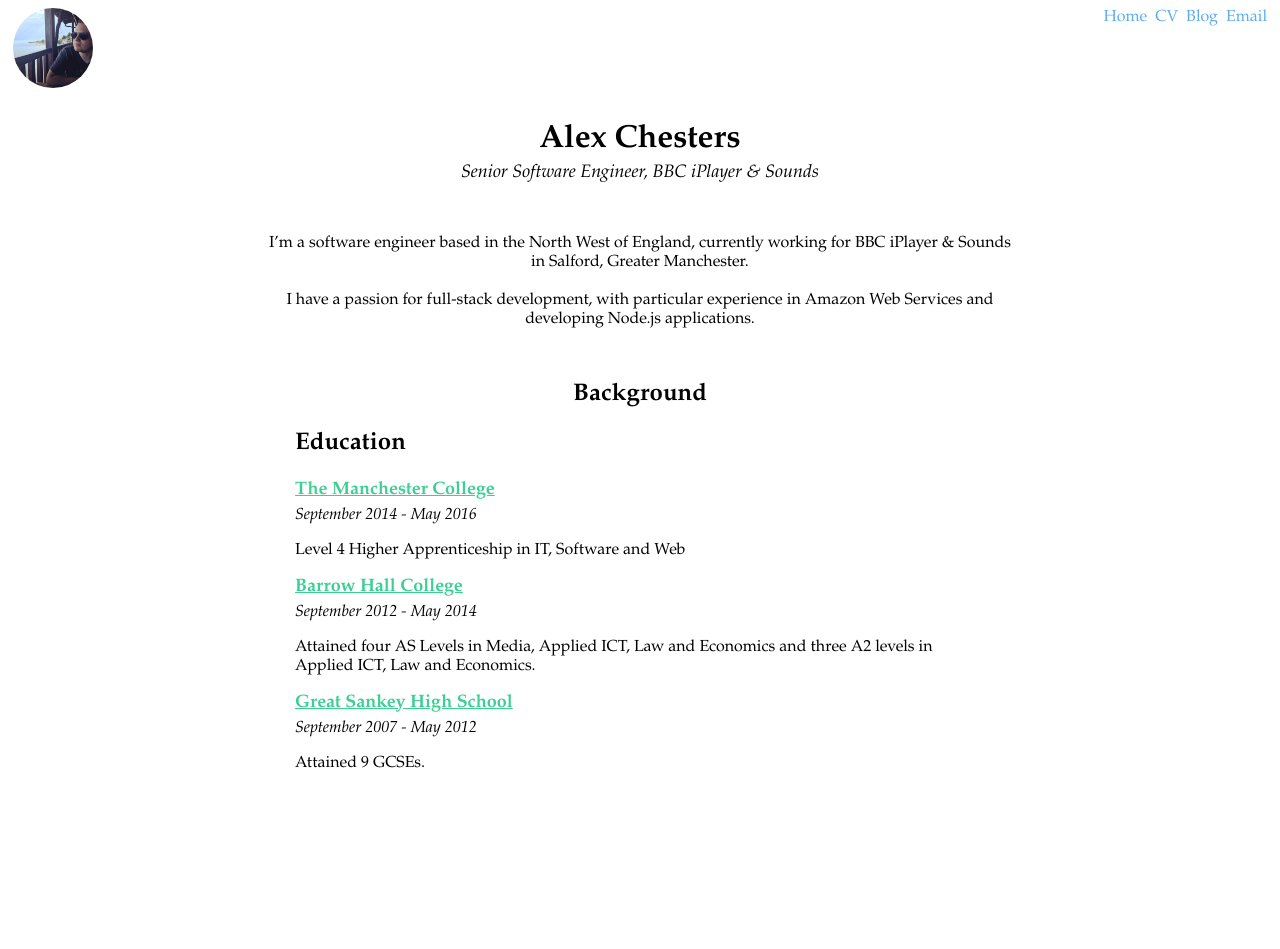
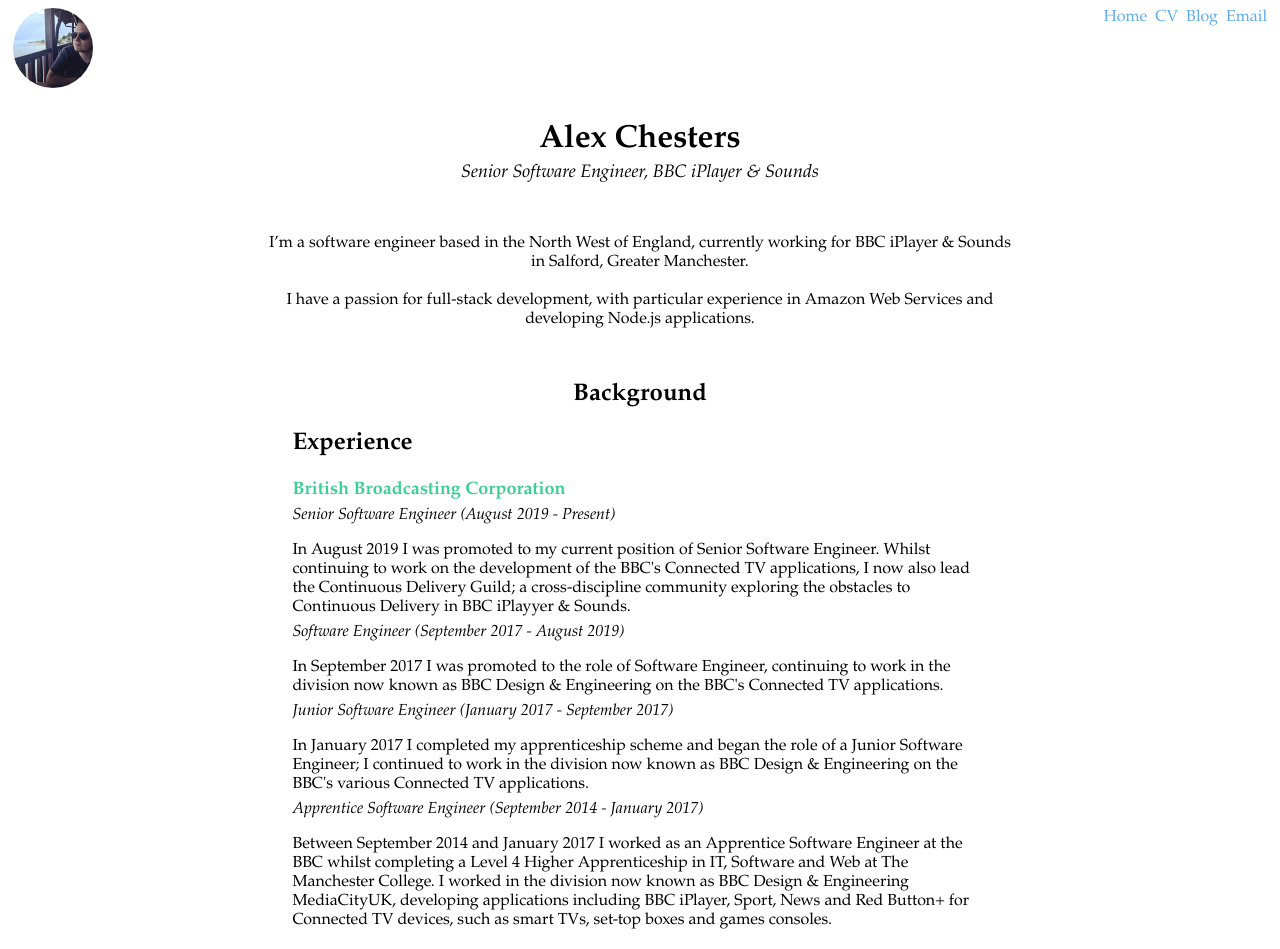
Before and after one commit to AlexChesters/cheste.rs, a React app in the folder static/: page / in a window 1280 px wide. Shown: the top 949 px of the page. Before the commit the page ends 808 px from the top, so only its background shows below. Built offline with nearby package versions, Linux system fonts and the light colour scheme.

Commit message:
add background

```diff
--- a/static/src/routes/home/index.jsx
+++ b/static/src/routes/home/index.jsx
@@ -9,7 +9,9 @@
     <PageSkeleton>
       <section className='introduction'>
         <h1 className='title'>Alex Chesters</h1>
-        <p className='subtitle italic'>Senior Software Engineer, BBC iPlayer &amp; Sounds</p>
+        <p className='subtitle italic'>
+          Senior Software Engineer, BBC iPlayer &amp; Sounds
+        </p>
       </section>
       <section className='blurb'>
         <p>
@@ -26,21 +28,83 @@
       <section class='cv'>
         <h1 className='cv__title'>Background</h1>
 
+        <h2>Experience</h2>
+        <ol className='cv__list'>
+          <li className='cv__list-item'>
+            <h1 className='cv__list-item--title'>
+              British Broadcasting Corporation
+            </h1>
+            <p className='cv__list-item--subtitle italic'>
+              Senior Software Engineer (August 2019 - Present)
+            </p>
+            <p className='cv__list-item--description'>
+              In August 2019 I was promoted to my current position of Senior
+              Software Engineer. Whilst continuing to work on the development of
+              the BBC's Connected TV applications, I now also lead the
+              Continuous Delivery Guild; a cross-discipline community exploring
+              the obstacles to Continuous Delivery in BBC iPlayyer &amp; Sounds.
+            </p>
+
+            <p className='cv__list-item--subtitle italic'>
+              Software Engineer (September 2017 - August 2019)
+            </p>
+            <p className='cv__list-item--description'>
+              In September 2017 I was promoted to the role of Software Engineer,
+              continuing to work in the division now known as BBC Design &amp;
+              Engineering on the BBC's Connected TV applications.
+            </p>
+
+            <p className='cv__list-item--subtitle italic'>
+              Junior Software Engineer (January 2017 - September 2017)
+            </p>
+            <p className='cv__list-item--description'>
+              In January 2017 I completed my apprenticeship scheme and began the
+              role of a Junior Software Engineer; I continued to work in the
+              division now known as BBC Design &amp; Engineering on the BBC's
+              various Connected TV applications.
+            </p>
+
+            <p className='cv__list-item--subtitle italic'>
+              Apprentice Software Engineer (September 2014 - January 2017)
+            </p>
+            <p className='cv__list-item--description'>
+              Between September 2014 and January 2017 I worked as an Apprentice
+              Software Engineer at the BBC whilst completing a Level 4 Higher
+              Apprenticeship in IT, Software and Web at The Manchester College.
+              I worked in the division now known as BBC Design &amp; Engineering
+              MediaCityUK, developing applications including BBC iPlayer, Sport,
+              News and Red Button+ for Connected TV devices, such as smart TVs,
+              set-top boxes and games consoles.
+            </p>
+          </li>
+        </ol>
+
         <h2>Education</h2>
         <ol className='cv__list'>
           <li className='cv__list-item'>
             <h1 className='cv__list-item--title'>The Manchester College</h1>
-            <p className='cv__list-item--subtitle italic'>September 2014 - May 2016</p>
-            <p className='cv__list-item--description'>Level 4 Higher Apprenticeship in IT, Software and Web</p>
+            <p className='cv__list-item--subtitle italic'>
+              September 2014 - May 2016
+            </p>
+            <p className='cv__list-item--description'>
+              Level 4 Higher Apprenticeship in IT, Software and Web
+            </p>
           </li>
           <li className='cv__list-item'>
             <h1 className='cv__list-item--title'>Barrow Hall College</h1>
-            <p className='cv__list-item--subtitle italic'>September 2012 - May 2014</p>
-            <p className='cv__list-item--description'>Attained four AS Levels in Media, Applied ICT, Law and Economics and three A2 levels in Applied ICT, Law and Economics.</p>
+            <p className='cv__list-item--subtitle italic'>
+              September 2012 - May 2014
+            </p>
+            <p className='cv__list-item--description'>
+              Attained four AS Levels in Media, Applied ICT, Law and Economics
+              and three A2 levels in Applied ICT, Law and Economics.
+            </p>
           </li>
           <li className='cv__list-item'>
             <h1 className='cv__list-item--title'>Great Sankey High School</h1>
-            <p className='cv__list-item--subtitle italic'>September 2007 - May 2012</p>
+            <p className='cv__list-item--subtitle italic'>
+              September 2007 - May 2012
+            </p>
             <p className='cv__list-item--description'>Attained 9 GCSEs.</p>
           </li>
         </ol>
--- a/static/src/routes/home/index.scss
+++ b/static/src/routes/home/index.scss
@@ -30,7 +30,6 @@
 
     &-item--title {
       font-size: large;
-      text-decoration: underline;
       color: map-get($map: $colors, $key: green);
     }
 
```
